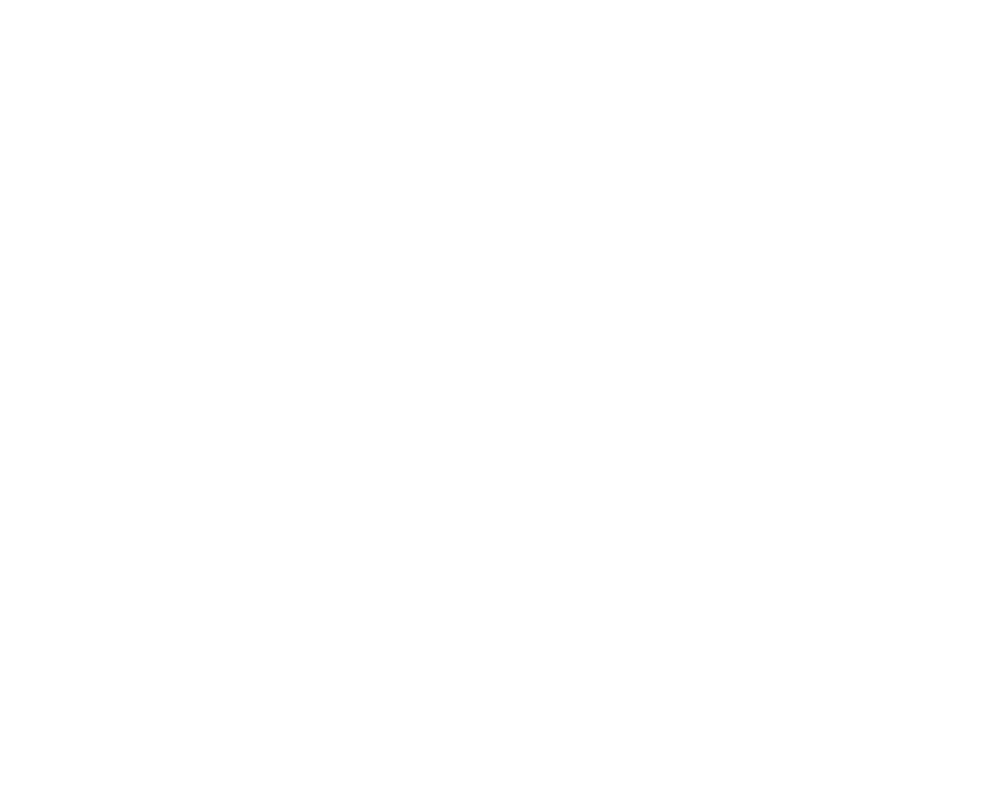
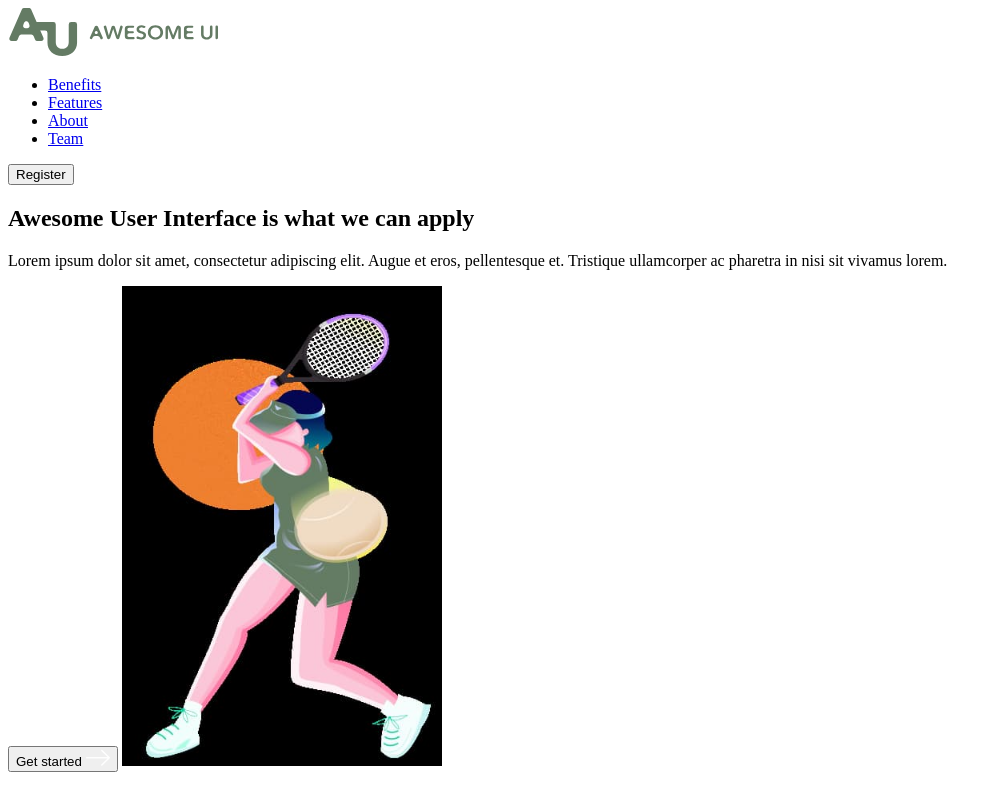
Before and after one commit to NikitaDima/prodject-training, a plain HTML site: page index.html in a window 1280 px wide. Shown: the whole page, without its empty margins (0-1002 px from the left). Drawn offline with Linux system fonts and the light colour scheme.

Commit message:
add header

```diff
--- a/index.html
+++ b/index.html
@@ -6,5 +6,35 @@
     <meta name="viewport" content="width=device-width, initial-scale=1.0" />
     <title>Document</title>
   </head>
-  <body></body>
+  <body>
+    <header>
+      <a href="/">
+        <img src="./img/logo.svg" alt="logo" />
+      </a>
+      <nav>
+        <ul>
+          <li><a href="#">Benefits</a></li>
+          <li><a href="#">Features</a></li>
+          <li><a href="#">About</a></li>
+          <li><a href="#">Team</a></li>
+        </ul>
+      </nav>
+      <button type="button">Register</button>
+    </header>
+    <main>
+      <section>
+        <h1>Awesome User Interface is what we can apply</h1>
+        <p>
+          Lorem ipsum dolor sit amet, consectetur adipiscing elit. Augue et
+          eros, pellentesque et. Tristique ullamcorper ac pharetra in nisi sit
+          vivamus lorem.
+        </p>
+        <button type="button">
+          Get started <img src="./img/strilka.svg" alt="arrow" />
+        </button>
+        <img src="./img/hero-img.jpg" alt="women is player tenis" width="320" />
+      </section>
+    </main>
+    <footer></footer>
+  </body>
 </html>
```
Also changed, not shown: img/hero-img.jpg (added), img/hero-img.png (added), img/logo.svg (added), img/strilka.svg (added).
